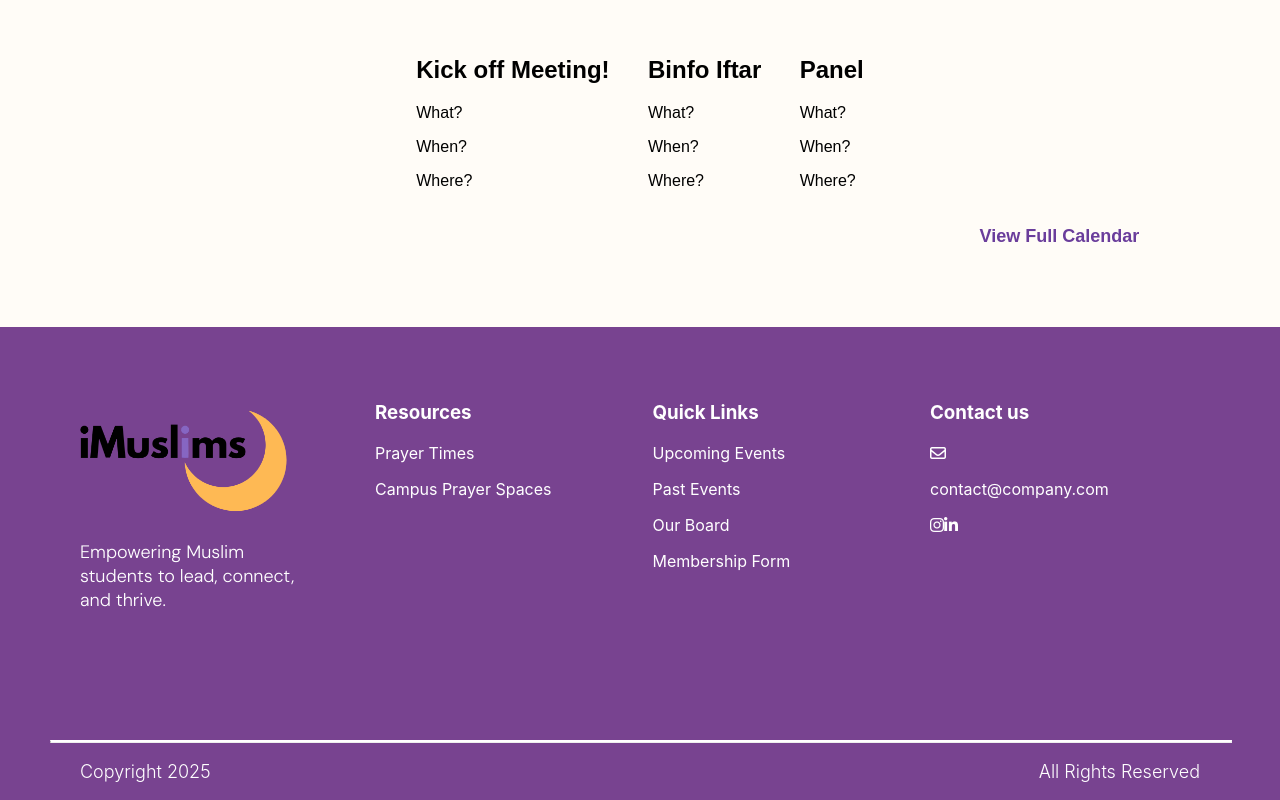
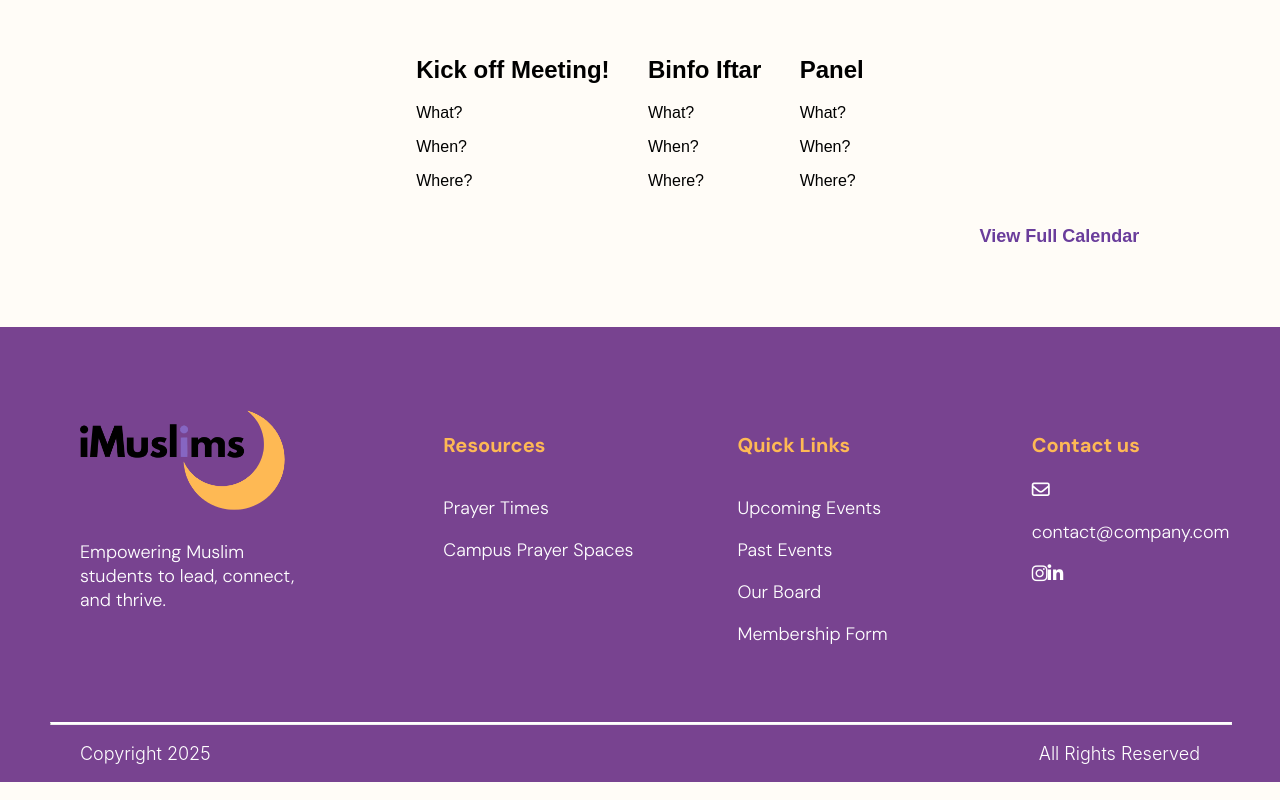
Before and after one commit to JimmyALiu/iMuslims, a Next.js app: page / in a window 1280 px wide. Shown: the part 1338-2138 px from the top of the page. Built offline with nearby package versions, Linux system fonts and the light colour scheme; a web font is replaced by a local one.

Commit message:
Space columns in footer.

```diff
--- a/src/components/Footer.jsx
+++ b/src/components/Footer.jsx
@@ -14,20 +14,25 @@ export default function Footer() {
 
                 <div className={styles.linkCol}>
                     <h3>Resources</h3>
+                    <div>
                         <p>Prayer Times</p>
                         <p>Campus Prayer Spaces</p>
+                    </div>
                 </div>
 
                 <div className={styles.linkCol}>
                     <h3>Quick Links</h3>
+                    <div>
                         <p>Upcoming Events</p>
                         <p>Past Events</p>
                         <p>Our Board</p>
                         <p>Membership Form</p>
                     </div>
+                </div>
 
                 <div className={styles.linkCol}>
                     <h3>Contact us</h3>
+                    <div>
                         <div>
                             <i className="fa-regular fa-envelope"></i>
                             <p>contact@company.com</p>
@@ -35,6 +40,7 @@ export default function Footer() {
                         <div>
                             <i className="fa-brands fa-instagram"></i>
                             <i className="fa-brands fa-linkedin-in"></i>
+                        </div>
                     </div>
                 </div>
             </div>
--- a/src/components/Footer.module.css
+++ b/src/components/Footer.module.css
@@ -11,12 +11,12 @@
 
 .footerInfo {
     display: flex;
-    gap: 25px;
     justify-content: center;
     align-items: start;
+    gap: 6rem;
 }
 
-.footerInfo div {
+.logoCol {
     width: 300px;
 }
 
@@ -44,8 +44,20 @@
 }
 
 .linkCol {
-    padding-top: 30px;
-    height: 350px;
+    font-family: DM Sans;
+    font-size: 18px;
+    font-weight: 300;
+    padding-top: 60px;
+    margin-bottom: 50px;
+    width: 200px;
+    display: flex;
+    flex-direction: column;
+    gap: 0;
+}
+
+.linkCol h3 {
+    font-size: 20px;
+    color: #FEB954;
 }
 
 .divider {
```
Lines whose indentation alone changed are shown as unchanged.
